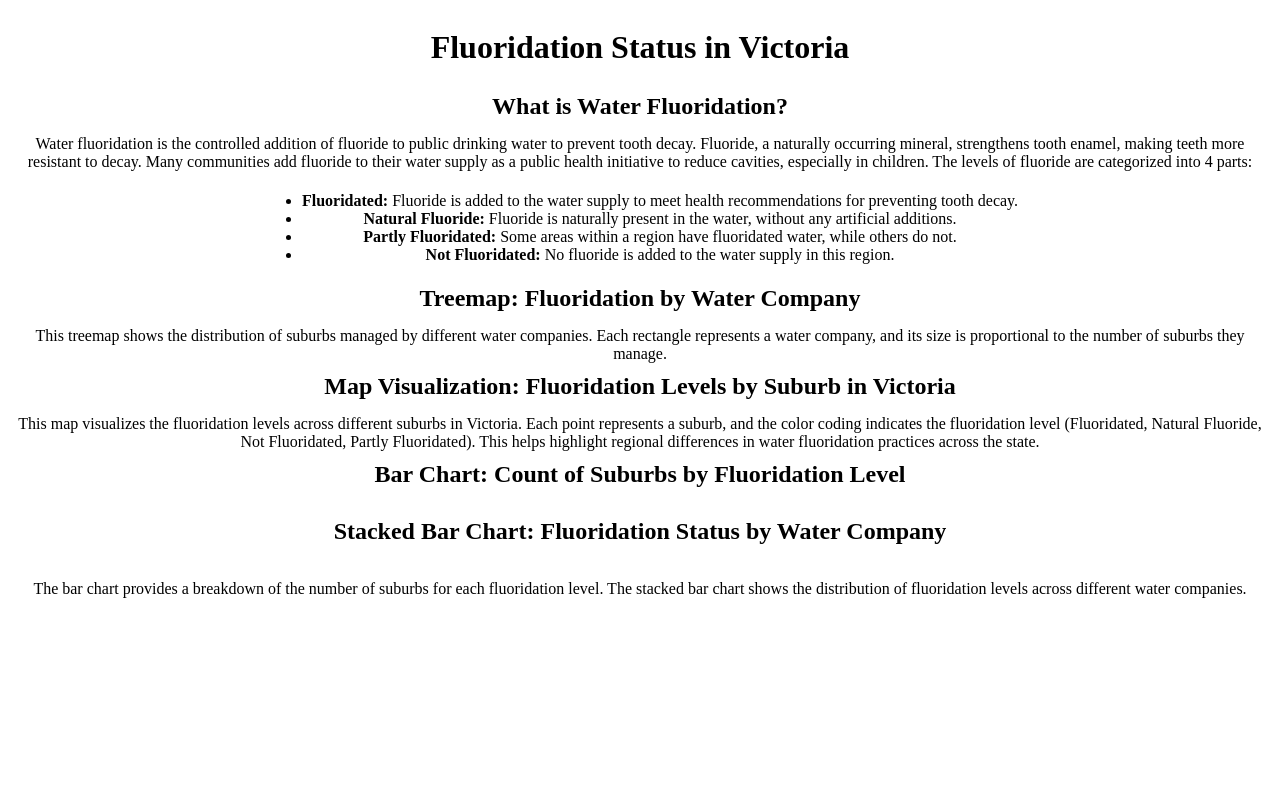
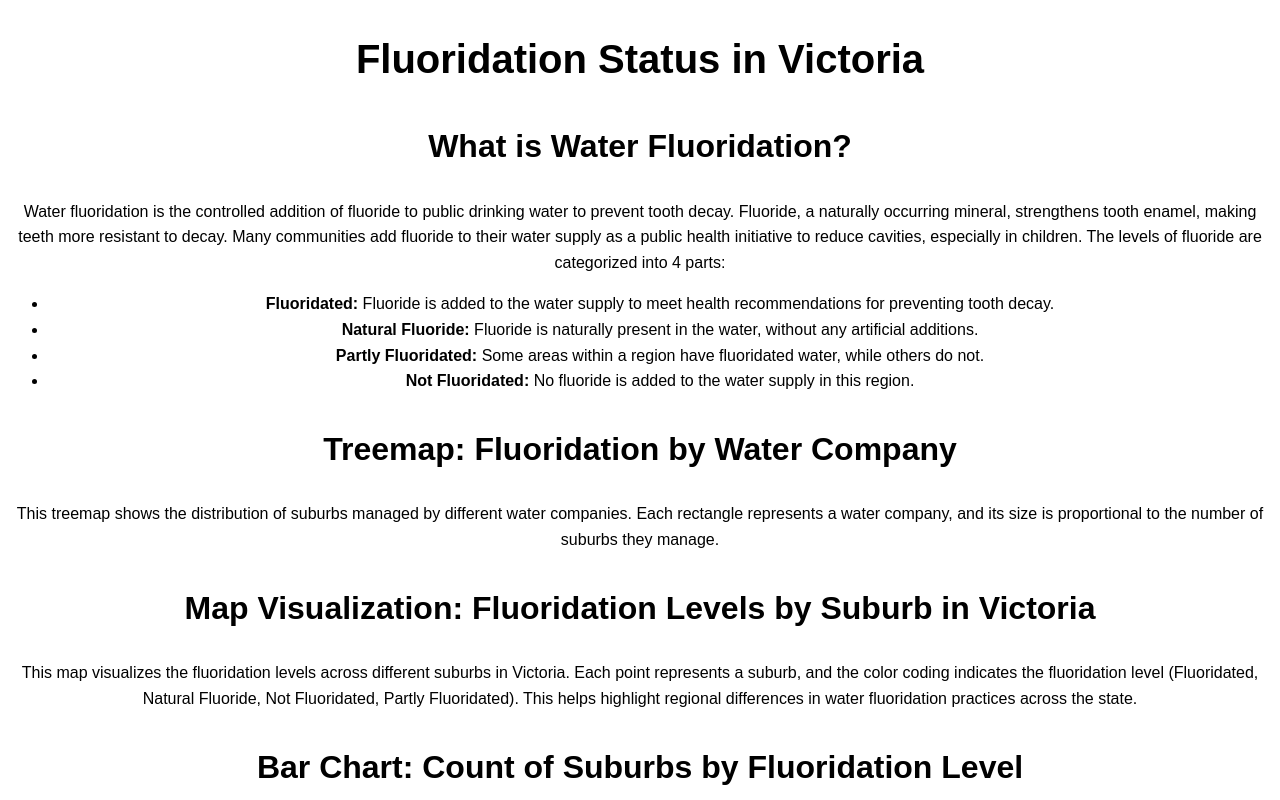
Before and after one commit to eddent2009/Edden_FIT3179_DV2, a plain HTML site: page index.html in a window 1280 px wide. Shown: the top 800 px of the page. Drawn offline with Linux system fonts and the light colour scheme; a script that the page names is missing.

Commit message:
Update styles.css

```diff
--- a/css/styles.css
+++ b/css/styles.css
@@ -1,27 +1,30 @@
+/* General styling */
 body {
-  display: flex;
-  flex-direction: column;
-  align-items: center;
-  justify-content: center;
+  font-family: Arial, sans-serif;
   text-align: center;
+  line-height: 1.6;
 }
 
-h2, p {
-  margin: 5px 0; /* Reduce margin to reduce spacing */
+/* Center the charts */
+#treemap, #pointmap, #barchart, #stackbar {
+  margin: 0 auto;
+  max-width: 800px;
 }
 
-.chart-container {
-  display: flex;
-  flex-direction: column;
-  align-items: center;
-  margin-bottom: 20px; /* Adjust the spacing below charts */
+/* Set up for 20 words per line */
+.content {
+  max-width: 600px;
+  margin: 20px auto;
+  line-height: 1.8; /* You can adjust this for readability */
+  text-align: justify;
+  word-wrap: break-word;
 }
 
-#pointmap {
-    top: 100px;
-    margin-bottom: 0px; /* Adjust this to reduce space */
+h1 {
+  font-size: 2.5em;
 }
 
-p {
-    margin-top: 10px; /* Reduce the space above the text */
+h2 {
+  font-size: 2em;
+  margin-top: 30px;
 }
```
